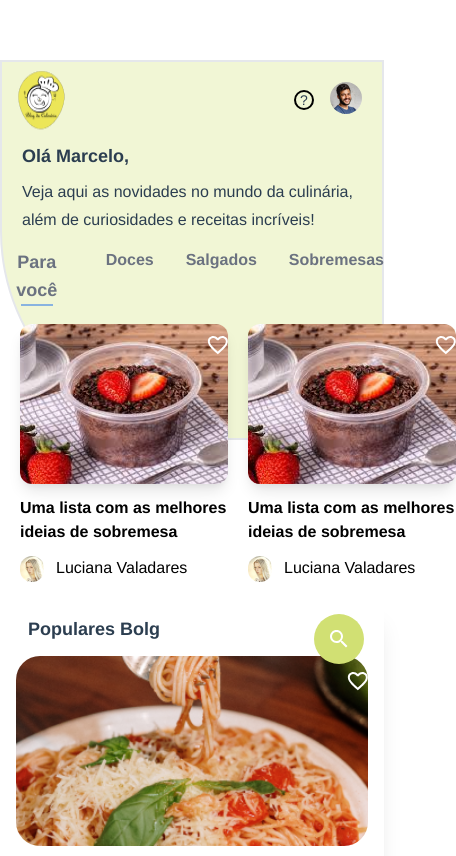
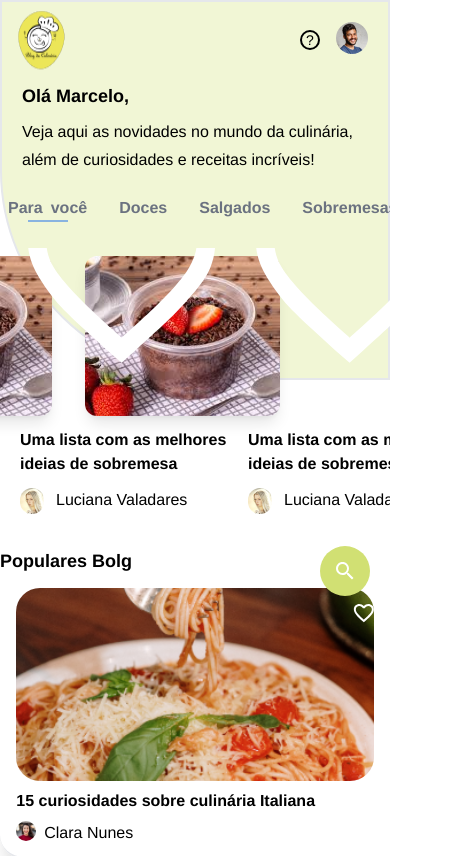
Before and after one commit to Jwfelipee/blog-food, a Vue app: page / in a window 390 px wide. Shown: the top 856 px of the page, 456 px wide, since content can reach past the window. Built offline with nearby package versions, Linux system fonts and the light colour scheme.

Commit message:
responsive view

```diff
--- a/src/App.vue
+++ b/src/App.vue
@@ -1,13 +1,13 @@
 <template>
-  <div class="max-w-sm">
+  <div class="container sm:max-w-sm mx-auto">
     <Home />
-    <div class="flex justify-start">
+    <div class="flex pt-2 justify-start overflow-x-auto">
       <CardPost />
       <CardPost />
     </div>
 
     <PopularBlog />
-    <div class="flex justify-start gap-3">
+    <div class="flex justify-start gap-3 overflow-x-auto">
       <People />
       <People />
       <People />
@@ -31,8 +31,5 @@ import PopularBlog from "./components/PopularBlog.vue";
   font-family: Avenir, Helvetica, Arial, sans-serif;
   -webkit-font-smoothing: antialiased;
   -moz-osx-font-smoothing: grayscale;
-  text-align: center;
-  color: #2c3e50;
-  margin-top: 60px;
 }
 </style>
--- a/src/components/CardPost.vue
+++ b/src/components/CardPost.vue
@@ -2,15 +2,10 @@
   <div class="w-full flex flex-col items-start pl-5">
     <div class="flex">
       <div class="flex flex-row-reverse">
+        <img @click="curtir" :src="heart" class="-ml-8 -mt-28 cursor-pointer z-10" />
         <img
           class="w-52 h-40 rounded-xl shadow-lg"
           :src="BoloDePoteDeMorango"
-        />
-
-        <img
-          @click="curtir"
-          :src="heart"
-          class="absolute -ml-3 mt-3 cursor-pointer"
         />
       </div>
     </div>
@@ -22,7 +17,6 @@
       <p class="font-light text-black">{{ name }}</p>
     </div>
   </div>
-
 </template>
 
 <script setup lang="ts">
@@ -30,7 +24,6 @@ import BoloDePoteDeMorango from "../assets/morango-pote.png";
 import Luciana from "../assets/luciana.png";
 import heart from "../assets/icons/heart.svg";
 
-
 const name: string = "Luciana Valadares";
 
 function curtir() {
--- a/src/components/Home.vue
+++ b/src/components/Home.vue
@@ -2,8 +2,6 @@
 import { ref } from "vue";
 import Logo from "../assets/logo.png";
 import marcelo from "../assets/marcelo.png";
-
-
 
 const count = ref(0);
 </script>
@@ -14,7 +12,18 @@ const count = ref(0);
       <img :src="Logo" />
       <div class="flex content-start m-5 items-end">
         <span
-          class="m-1 mr-4 border-2 border-black text-sm rounded-full w-5 h-5 flex justify-center items-center"
+          class="
+            m-1
+            mr-4
+            border-2 border-black
+            text-sm
+            rounded-full
+            w-5
+            h-5
+            flex
+            justify-center
+            items-center
+          "
           >?</span
         >
         <img class="rounded-full w-8 h-8" :src="marcelo" />
@@ -29,15 +38,26 @@ const count = ref(0);
     </div>
   </div>
   <div
-    class="flex justify-evenly gap-8 text-gray-500 font-semibold -mt-48 mb-3"
+    class="
+      flex
+      p-2
+      gap-8
+      text-gray-500
+      font-semibold
+      -mt-48
+      mb-3
+      overflow-x-auto
+    "
   >
-    <a class="text-lg flex flex-col"
-      ><span>Para você</span>
+    <a class="flex flex-col"
+      >
+      <div class="flex gap-2"><span>Para</span> <span>você</span></div>
       <div class="w-full flex flex-row justify-center items-center">
-        <hr class="w-8 h-2 border-blue-700 hr-blue border-t-2" />
+        <hr class="w-10 h-2 border-blue-700 hr-blue border-t-2" />
       </div>
     </a>
     <a>Doces</a> <a>Salgados</a> <a>Sobremesas</a>
+    <a>Outros</a>
   </div>
 </template>
 
```
